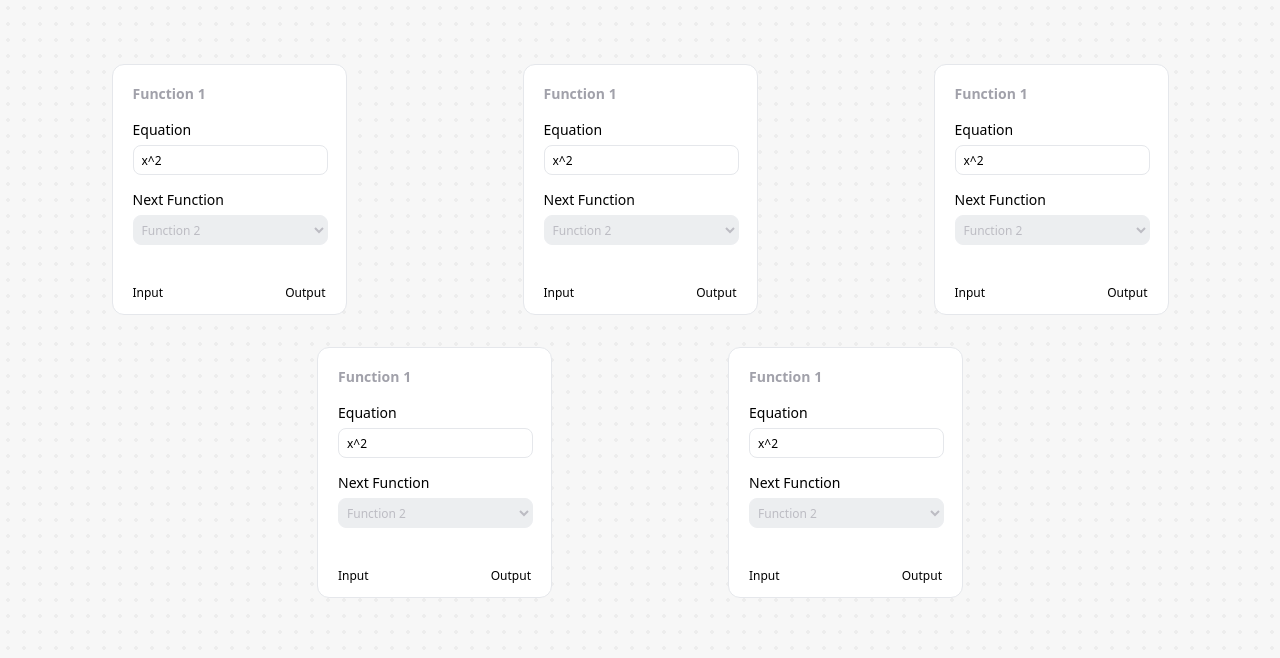
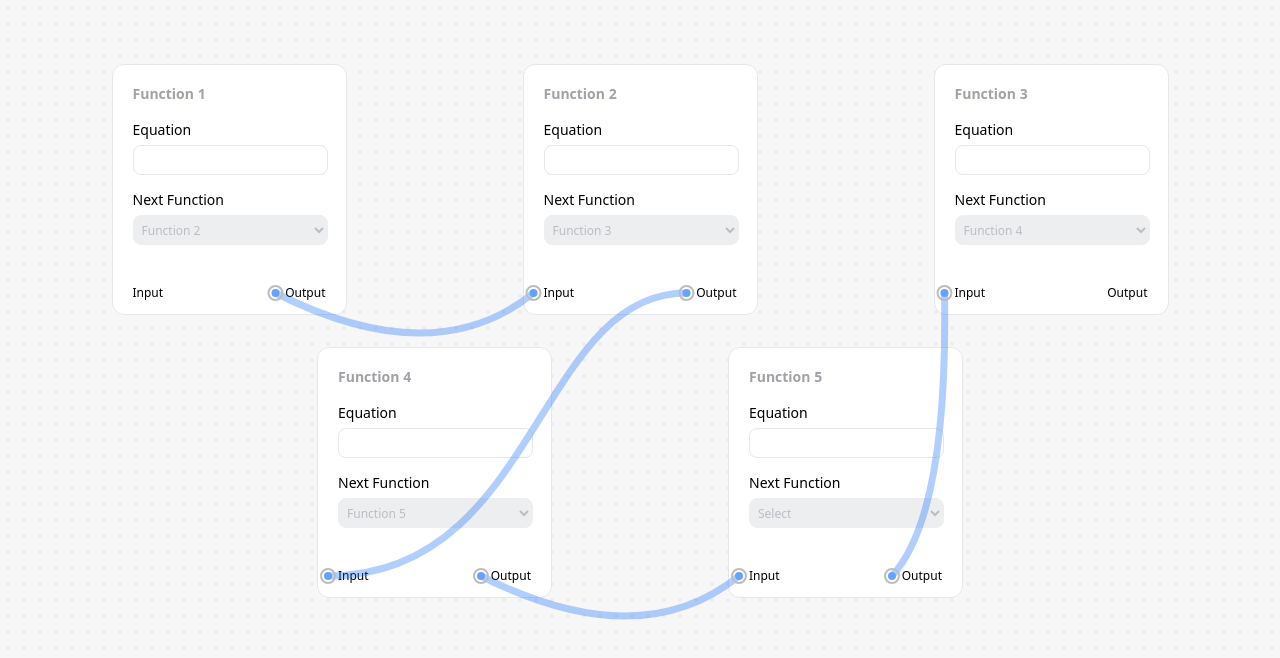
Before and after one commit to neilchauhan2/equation-app, a React (Vite) app: page / in a window 1280 px wide. Shown: the top 658 px of the page. Built offline with nearby package versions, Linux system fonts and the light colour scheme.

Commit message:
feat: Add node-edge connection

```diff
--- a/src/App.tsx
+++ b/src/App.tsx
@@ -1,13 +1,79 @@
+import { useEffect, useRef, useState } from "react";
 import Card from "./components/Card"
+import ConnectingEdge from "./components/ConnectingEdge";
+
+type CardType = {
+  equation: string;
+  nextFunction: string;
+  title: string;
+  cardRef: React.RefObject<HTMLDivElement>;
+}
+
+type Edge = {
+  from: React.RefObject<HTMLDivElement>;
+  to: React.RefObject<HTMLDivElement>;
+  curveType: "Quadratic" | "Cubic"
+}
+
+
+
 
 function App() {
+  const [edges, setEdges] = useState<Edge[]>([]);
+  const [cards, setCards] = useState<CardType[]>(prepareCards());
+
+  function prepareCards() {
+    return [...Array(5)].map((_, index) => ({
+      equation: "",
+      nextFunction: `Function ${index + 2}`,
+      title: `Function ${index + 1}`,
+      cardRef: useRef(null)
+    }))
+  }
+
+  function prepareEdges() {
+    const edges: Edge[] = [
+      {
+        from: cards[0].cardRef,
+        to: cards[1].cardRef,
+        curveType: "Quadratic"
+      },
+      {
+        from: cards[1].cardRef,
+        to: cards[3].cardRef,
+        curveType: "Cubic"
+      },
+      {
+        from: cards[3].cardRef,
+        to: cards[4].cardRef,
+        curveType: "Quadratic"
+      },
+      {
+        from: cards[4].cardRef,
+        to: cards[2].cardRef,
+        curveType: "Quadratic"
+      }
+    ];
+
+    return edges;
+  }
+
+  useEffect(() => {
+    setEdges(prepareEdges());
+  }, [cards])
+
   return (
     <div className="flex items-center justify-center flex-wrap gap-x-44 gap-y-8 m-16">
-      <Card />
-      <Card />
-      <Card />
-      <Card />
-      <Card />
+      {cards.map((card, index) => (
+        <Card key={index} cardRef={card.cardRef} cardData={{
+          equation: card.equation,
+          nextFunction: card.nextFunction,
+          title: card.title
+        }} />
+      ))}
+      {edges.length > 0 && edges.map((edge, index) => (
+        <ConnectingEdge key={index} from={edge.from} to={edge.to} curveType={edge.curveType} />
+      ))}
     </div>
   )
 }
--- a/src/components/Card.tsx
+++ b/src/components/Card.tsx
@@ -1,14 +1,33 @@
-function Card() {
+import { useEffect } from "react"
+
+type CardData = {
+  equation: string
+  nextFunction: string
+  title: string
+}
+
+type CardProps = {
+  cardRef: React.RefObject<HTMLDivElement>
+  cardData: CardData
+}
+
+
+function Card({ cardRef, cardData: { equation, nextFunction, title } }: CardProps) {
+
+  useEffect(() => {
+    console.log(`${title} has data: `, { data: cardRef.current?.getBoundingClientRect() })
+  }, [cardRef])
+
   return (
-    <div className="h-[251px] w-[235px] bg-white rounded-xl border border-gray-200 px-5 py-4">
-      <span className="text-sm font-semibold text-zinc-400">Function 1</span>
+    <div className="h-[251px] w-[235px] bg-white rounded-xl border border-gray-200 px-5 py-4" ref={cardRef}>
+      <span className="text-sm font-semibold text-zinc-400">{title}</span>
       <div className="mt-3">
         <span className="text-sm">Equation</span>
-        <input type="text" className="w-[195px] h-[30px] rounded-lg border border-gray-200 mt-1 text-xs p-2" value="x^2" />
+        <input type="text" className="w-[195px] h-[30px] rounded-lg border border-gray-200 mt-1 text-xs p-2" value={equation} />
       </div>
       <div className="mt-3">
         <span className="text-sm">Next Function</span>
-        <select className="w-[195px] h-[30px] p-1 rounded-lg border border-gray-200 mt-1 text-xs disabled:bg-gray-200 disabled:text-zinc-400" value="Function 2" disabled>
+        <select className="w-[195px] h-[30px] p-1 rounded-lg border border-gray-200 mt-1 text-xs disabled:bg-gray-200 disabled:text-zinc-400" value={nextFunction} disabled>
           <option>Select</option>
           <option>Function 2</option>
           <option>Function 3</option>
@@ -17,8 +36,8 @@ function Card() {
         </select>
       </div>
       <div className="mt-10 flex justify-between items-center">
-        <span className="text-xs">Input</span>
-        <span className="text-xs">Output</span>
+        <span className="text-xs input-point">Input</span>
+        <span className="text-xs output-point">Output</span>
       </div>
     </div>
   )
--- /dev/null
+++ b/src/components/ConnectingEdge.tsx
@@ -0,0 +1,111 @@
+import { useEffect, useState } from "react";
+
+type ConnectingEdgeProps = {
+  from: React.RefObject<HTMLDivElement>
+  to: React.RefObject<HTMLDivElement>
+  curveType: "Quadratic" | "Cubic"
+}
+
+type Point = {
+  fromX: number
+  fromY: number
+  toX: number
+  toY: number
+  midX: number
+  midY: number
+}
+
+const ConnectingEdge = ({ from, to, curveType = "Quadratic" }: ConnectingEdgeProps) => {
+  if (!from || !to) return null;
+  const [path, setPath] = useState("");
+  const [startPoint, setStartPoint] = useState<{ x: number, y: number } | null>(null);
+  const [endPoint, setEndPoint] = useState<{ x: number, y: number } | null>(null);
+
+
+  function getPoints(fromElement: DOMRect, toElement: DOMRect): Point {
+    const fromX = fromElement.x + fromElement.width;
+    const fromY = fromElement.y + fromElement.height / 2;
+    const toX = toElement.x;
+    const toY = toElement.y + toElement.height / 2;
+
+    const midX = (fromX + toX) / 2;
+    const midY = (fromY + toY) / 2;
+
+    return { fromX, fromY, toX, toY, midX, midY };
+  }
+
+  useEffect(() => {
+    const fromElement = from?.current?.querySelector('.output-point')?.getBoundingClientRect();
+    const toElement = to?.current?.querySelector('.input-point')?.getBoundingClientRect();
+
+    if (fromElement && toElement) {
+      const { fromX, fromY, toX, toY, midX, midY } = getPoints(fromElement, toElement);
+
+      if (curveType === "Quadratic") {
+        const pathData = `
+        M ${fromX - 50} ${fromY}
+        Q ${midX} ${midY + 80}, ${toX - 10} ${toY}
+      `;
+
+        setStartPoint({ x: fromX - 50, y: fromY });
+        setEndPoint({ x: toX - 10, y: toY });
+
+        setPath(pathData);
+      } else if (curveType === "Cubic") {
+        const pathData = `
+          M ${fromX - 50} ${fromY}
+          C ${midX} ${fromY}, ${midX} ${toY}, ${toX - 10} ${toY}
+        `;
+
+        setStartPoint({ x: fromX - 50, y: fromY });
+        setEndPoint({ x: toX - 10, y: toY });
+
+        setPath(pathData);
+      }
+    }
+  }, [from, to]);
+
+
+
+
+  return (
+    <svg className="absolute top-0 left-0 pointer-events-none w-full h-full">
+      <path d={path} stroke="#0066FF4F" strokeWidth="7" fill="none" />
+      <circle
+        cx={startPoint?.x}
+        cy={startPoint?.y}
+        r="4"
+        fill="#66A3FF"
+        className="start-point"
+      />
+      <circle
+        cx={startPoint?.x}
+        cy={startPoint?.y}
+        r="7"
+        fill="transparent"
+        stroke="#BDBDBD"
+        strokeWidth="2"
+        className="start-point-ring"
+      />
+
+      <circle
+        cx={endPoint?.x}
+        cy={endPoint?.y}
+        r="7"
+        fill="transparent"
+        stroke="#BDBDBD"
+        strokeWidth="2"
+        className="start-point-ring"
+      />
+      <circle
+        cx={endPoint?.x}
+        cy={endPoint?.y}
+        r="4"
+        fill="#66A3FF"
+        className="end-point"
+      />
+    </svg >
+  );
+};
+
+export default ConnectingEdge;
```
